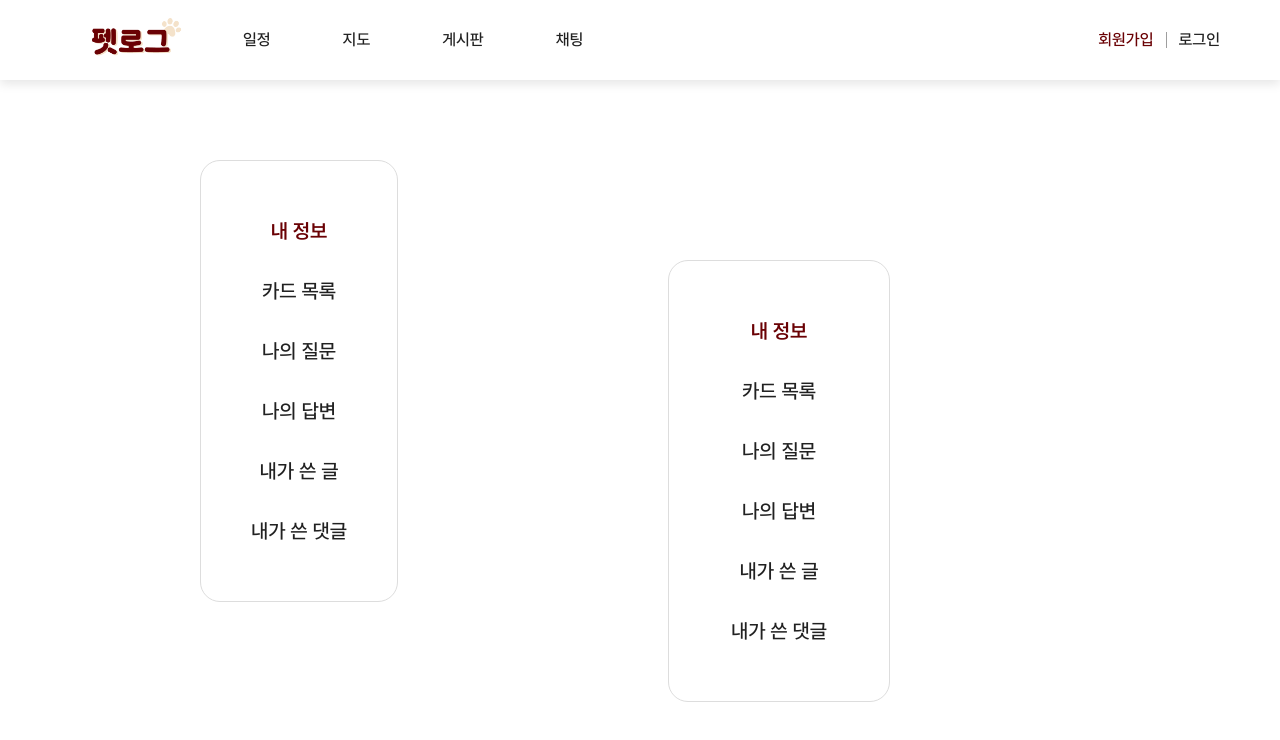
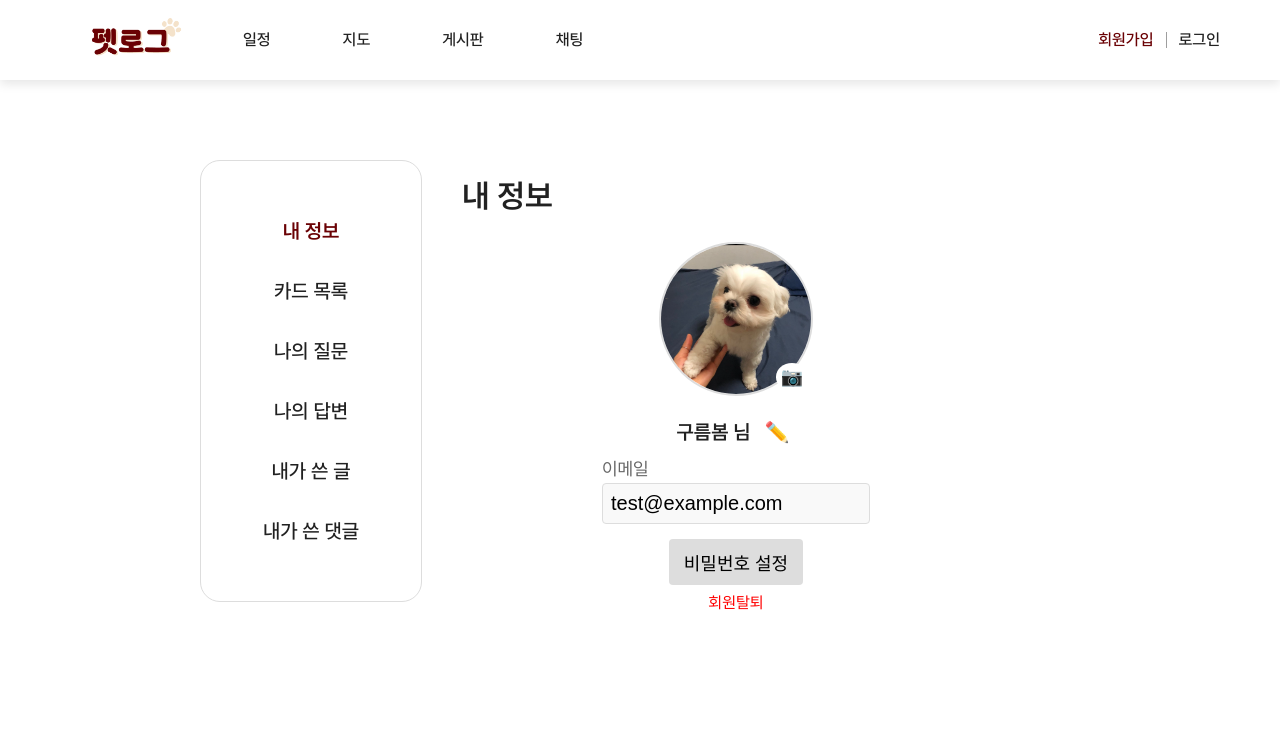
Before and after one commit to yeon7485/be12-fin-HOT6-Petlog-FE, a Vue app: page /mypage/profile in a window 1280 px wide. Shown: the top 740 px of the page. Built offline with nearby package versions, Linux system fonts and the light colour scheme.

Commit message:
[Feat] 마이페이지 CSS 수정
마이페이지 CSS 수정

```diff
--- a/src/pages/mypage/Mypage.vue
+++ b/src/pages/mypage/Mypage.vue
@@ -86,7 +86,7 @@
 .content {
   flex-grow: 1;
   padding: 20px;
-  margin-left: 50px;
+  margin-right: 150px;
   margin-bottom: 60px;
 }
 </style>
--- a/src/pages/mypage/MypageAnswer.vue
+++ b/src/pages/mypage/MypageAnswer.vue
@@ -35,8 +35,11 @@ export default {
 
 <style scoped>
 .container {
+  display: flex;
+  flex-direction: column;
+  align-items: flex-start; /* 왼쪽 정렬 */
   width: 100%;
-  max-width: 600px;
+  max-width: 800px; /* 카드 크기 조정 */
   margin: 20px auto;
   font-family: Arial, sans-serif;
 }
@@ -44,18 +47,17 @@ export default {
 .title {
   font-size: 32px;
   font-weight: bold;
-  margin: 20px;
-  position: absolute;
-  left: 500px;
-  margin-top: 0px;
+  margin-bottom: 20px;
+  align-self: flex-start;
 }
 
 .answer-card {
+  width: 100%;
   border: 1px solid #ddd;
   border-radius: 8px;
-  padding: 20px;
-  background: #f5f5f5;
-  margin-top: 70px;
+  padding: 16px;
+  background: #fff;
+  box-shadow: 0px 4px 8px rgba(0, 0, 0, 0.1);
 }
 
 .profile {
--- a/src/pages/mypage/MypageCardList.vue
+++ b/src/pages/mypage/MypageCardList.vue
@@ -44,35 +44,42 @@ const pets = [
 <style scoped>
 /* 전체 컨테이너 */
 .container {
-  padding: 20px;
   display: flex;
   flex-direction: column;
-  align-items: center;
+  align-items: center; /* 중앙 정렬 */
+  position: relative; /* 버튼 위치 조정을 위해 필요 */
+  padding-left: 20px;
 }
 
+.header {
+  display: flex;
+  justify-content: space-between; /* 좌우 끝으로 배치 */
+  align-items: center;
+  width: 100%;
+  max-width: 1000px; /* 제목과 버튼이 너무 퍼지지 않도록 */
+  margin-bottom: 20px; /* 제목과 카드 사이 여백 */
+  position: absolute;
+  top: 0; /* 화면 위쪽에 고정 */
+}
 
 
 /* 제목 (사용자가 직접 위치 조정 가능) */
 .title {
   font-size: 32px;
   font-weight: bold;
-  margin: 20px;
-  position: absolute;
-  left: 500px;
-  margin-top: 0px;
+  margin-left: 10px;
 }
 
 /* 추가 버튼 (사용자가 직접 위치 조정 가능) */
 .add-button {
-  width: 50px;
-  height: 50px;
-  font-size: 24px;
+  width: 40px;
+  height: 40px;
+  font-size: 20px;
   background: white;
   border: 2px solid black;
   border-radius: 50%;
   cursor: pointer;
-  position: absolute;
-  right: 300px;
+  margin: 0 20px 0 80px;
 }
 
 /* 카드들을 한 줄에 최대 3개씩 정렬 */
@@ -82,7 +89,7 @@ const pets = [
   gap: 20px;
   justify-content: center;
   max-width: 800px;
-  margin: 70px;
+  margin-top: 50px;
 }
 
 /* 반려동물 카드 */
--- a/src/pages/mypage/MypageComment.vue
+++ b/src/pages/mypage/MypageComment.vue
@@ -65,10 +65,8 @@ const nextPage = () => {
 .title {
   font-size: 32px;
   font-weight: bold;
-  margin: 20px;
-  position: absolute;
-  left: 500px;
-  margin-top: 0px;
+  margin-bottom: 20px;
+  align-self: flex-start;
 }
 
 .comment-table {
--- a/src/pages/mypage/MypagePost.vue
+++ b/src/pages/mypage/MypagePost.vue
@@ -68,10 +68,8 @@ const nextPage = () => {
 .title {
   font-size: 32px;
   font-weight: bold;
-  margin: 20px;
-  position: absolute;
-  left: 500px;
-  margin-top: 0px;
+  margin-bottom: 20px;
+  align-self: flex-start;
 }
 
 .post-table {
--- a/src/pages/mypage/MypageProfile.vue
+++ b/src/pages/mypage/MypageProfile.vue
@@ -1,95 +1,206 @@
 <script setup>
+import { ref } from "vue";
+
+const name = ref("구름봄 님");
+const editingName = ref(false);
+const email = ref("test@example.com");
+const profileImage = ref(null);
+const profileImageUrl = ref("/src/assets/images/dog1.png"); // 기본 이미지 URL
+
+
+const onFileChange = (event) => {
+  const file = event.target.files[0];
+  if (file) {
+    const reader = new FileReader();
+    reader.onload = (e) => {
+      profileImageUrl.value = e.target.result;
+    };
+    reader.readAsDataURL(file);
+    profileImage.value = file;
+  }
+};
+
+
+const toggleEditName = () => {
+  editingName.value = !editingName.value;
+};
+
+
+const saveName = () => {
+  editingName.value = false;
+};
 </script>
 
 <template>
-  <div class="mypage-container">
-    <!-- 사이드바 -->
-    <aside class="sidebar">
-      <nav>
-        <ul>
-          <li><router-link to="/mypage/profile" active-class="active" class="router_link">내 정보</router-link></li>
-          <li><router-link to="/mypage/card" active-class="active">카드 목록</router-link></li>
-          <li><router-link to="/mypage/question" active-class="active">나의 질문</router-link></li>
-          <li><router-link to="/mypage/answer" active-class="active">나의 답변</router-link></li>
-          <li><router-link to="/mypage/post" active-class="active">내가 쓴 글</router-link></li>
-          <li><router-link to="/mypage/comment" active-class="active">내가 쓴 댓글</router-link></li>
-        </ul>
-      </nav>
-    </aside>
+  <div class="mypage-profile">
+    <h2 class="title">내 정보</h2>
+  </div>
+  <div class="container">
+    <!-- 프로필 이미지 -->
+    <div class="profile">
+      <label class="image-upload">
+        <input type="file" accept="image/*" @change="onFileChange" />
+        <img :src="profileImageUrl" alt="프로필 이미지" class="profile-img" />
+        <div class="camera-icon">📷</div>
+      </label>
+    </div>
 
-    <!-- 컨텐츠 영역 -->
-    <div class="content">
-      <router-view />
+    <!-- 이름 -->
+    <div class="name-section">
+      <span v-if="!editingName" class="name-text">{{ name }}</span>
+      <input
+        v-else
+        v-model="name"
+        @keyup.enter="saveName"
+        @blur="saveName"
+        class="name-input"
+      />
+      <button @click="toggleEditName" class="edit-btn">✏️</button>
     </div>
+
+    <!-- 이메일 -->
+    <div class="input-group">
+      <label>이메일</label>
+      <input v-model="email" readonly class="email-input" />
+    </div>
+
+    <!-- 비밀번호 설정 -->
+    <button class="password-btn">비밀번호 설정</button>
+
+    <!-- 회원 탈퇴 -->
+    <router-link to="/delete-account" class="delete-link">회원탈퇴</router-link>
   </div>
 </template>
-
 <style scoped>
-.mypage-container {
-  display: flex;
-  min-height: 100vh;
-  padding: 80px;
-  justify-content: space-between;
-  margin: 0 120px;
+.mypage-profile{
 }
 
-.sidebar {
-  width: 180px;
-  height: 400px;
-  background: #ffffff;
-  padding: 20px;
-  border: 1px solid #ddd;
-  border-radius: 20px;
+.title{
+  font-size: 32px;
+  font-weight: bold;
+  margin-left: 20px;
+}
+/* 전체 컨테이너 */
+.container {
   display: flex;
   flex-direction: column;
   align-items: center;
-  justify-content: center;
-  margin-right: 0px;
+  margin: 30px auto 0;
+  width: 100%;
+  max-width: 800px;
+  background-color: #fff;
+  border-radius: 12px;
 }
 
-.sidebar ul {
-  list-style: none;
-  padding: 0;
-  width: 100%;
+/* 프로필 이미지 스타일 */
+.profile {
+  position: relative;
+  margin-bottom: 20px;
+}
+
+.image-upload {
+  position: relative;
+  display: inline-block;
+  cursor: pointer;
+}
+
+.image-upload input {
+  display: none;
+}
+
+.profile-img {
+  width: 150px;
+  height: 150px;
+  border-radius: 50%;
+  border: 2px solid #ddd;
+  object-fit: cover;
+  display: block;
+}
+
+.camera-icon {
+  position: absolute;
+  bottom: 5px;
+  right: 5px;
+  background: #ffffff;
+  padding: 5px;
+  border-radius: 50%;
+  font-size: 18px;
+}
+
+/* 이름 스타일 */
+.name-section {
+  display: flex;
+  align-items: center;
+  gap: 8px;
+  margin-bottom: 15px;
+}
+
+.name-text {
+  font-size: 20px;
+  font-weight: bold;
+}
+
+.name-input {
+  font-size: 20px;
+  padding: 5px;
+  border: 1px solid #ccc;
+  border-radius: 4px;
+}
+
+.edit-btn {
+  background: none;
+  border: none;
+  cursor: pointer;
+  font-size: 20px;
+  color: gray;
+}
+
+/* 입력 필드 스타일 */
+.input-group {
   display: flex;
   flex-direction: column;
-  justify-content: space-between;
-  height: 100%;
-  gap: 25px;
+  margin-bottom: 15px;
 }
 
-.sidebar li {
-  display: flex;
-  justify-content: center;
-  align-items: center;
+.input-group label {
+  font-size: 18px;
+  color: #666;
+  margin-bottom: 5px;
 }
 
-.sidebar a {
-  text-decoration: none;
-  color: var(--gray900, #212121);
+.email-input {
   font-size: 20px;
-  font-weight: 500;
-  width: 100%;
-  height: 35px;
-  display: flex;
-  justify-content: center;
-  align-items: center;
-  border-radius: 8px;
-  flex-shrink: 1;
+  padding: 8px;
+  width: 250px;
+  border: 1px solid #ddd;
+  border-radius: 4px;
+  background: #f9f9f9;
+  cursor: not-allowed;
 }
 
-.sidebar a.active {
-  color: var(--main_color_01, #6A0104);
-  font-weight: 700;
+/* 버튼 스타일 */
+.password-btn {
+  background: #ddd;
+  border: none;
+  padding: 10px 15px;
+  font-size: 18px;
+  border-radius: 4px;
+  cursor: pointer;
+  margin-bottom: 10px;
 }
 
+.password-btn:hover {
+  background: #ccc;
+}
 
-.content {
-  flex-grow: 1;
-  display: flex;
-  flex-direction: column;
-  padding: 20px;
-  margin-left: 50px;
-  margin-bottom: 60px;
+/* 회원 탈퇴 링크 */
+.delete-link {
+  color: red;
+  text-decoration: none;
+  font-size: 16px;
+}
+
+.delete-link:hover {
+  text-decoration: underline;
 }
 </style>
--- a/src/pages/mypage/MypageQuestion.vue
+++ b/src/pages/mypage/MypageQuestion.vue
@@ -33,8 +33,11 @@ export default {
 
 <style scoped>
 .container {
+  display: flex;
+  flex-direction: column;
+  align-items: flex-start; /* 왼쪽 정렬 */
   width: 100%;
-  max-width: 600px;
+  max-width: 800px; /* 카드 크기 조정 */
   margin: 20px auto;
   font-family: Arial, sans-serif;
 }
@@ -42,18 +45,18 @@ export default {
 .title {
   font-size: 32px;
   font-weight: bold;
-  margin: 20px;
-  position: absolute;
-  left: 500px;
-  margin-top: 0px;
+  margin-bottom: 20px;
+  align-self: flex-start;
 }
 
+
 .question-card {
-  margin-top: 70px;
+  width: 100%;
   border: 1px solid #ddd;
   border-radius: 8px;
   padding: 16px;
   background: #fff;
+  box-shadow: 0px 4px 8px rgba(0, 0, 0, 0.1);
 }
 
 .profile {
```
